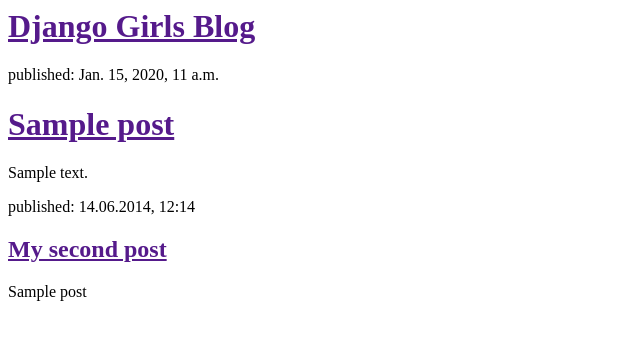
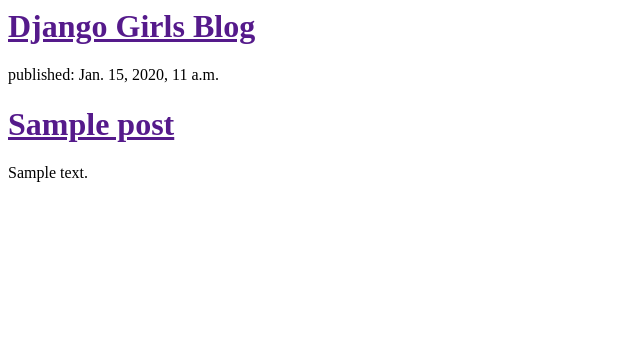
Before and after one commit to annchiz/my-first-blog, a Django app: template blog/templates/blog/post_list.html in a window 1280 px wide. Shown: the top 340 px of the page, without its empty margins (0-640 px from the left). Run offline with Django 3.2, Linux system fonts and the light colour scheme; the template is opened without the code that fills it: values that come from a table or form of the project are taken from there, others are empty; tables that the repository leaves empty hold one stand-in row (values such as "Sample post").

Commit message:
Modified templates to display posts from database.

```diff
--- a/blog/templates/blog/post_list.html
+++ b/blog/templates/blog/post_list.html
@@ -15,12 +15,6 @@
         </div>
     {% endfor %}
 
-        <div>
-            <p>published: 14.06.2014, 12:14</p>
-            <h2><a href="">My second post</a></h2>
-            <p>{% for post in posts %}
-                {{ post }}
-                {% endfor %}</p>
-        </div>
+
     </body>
 </html>
```
